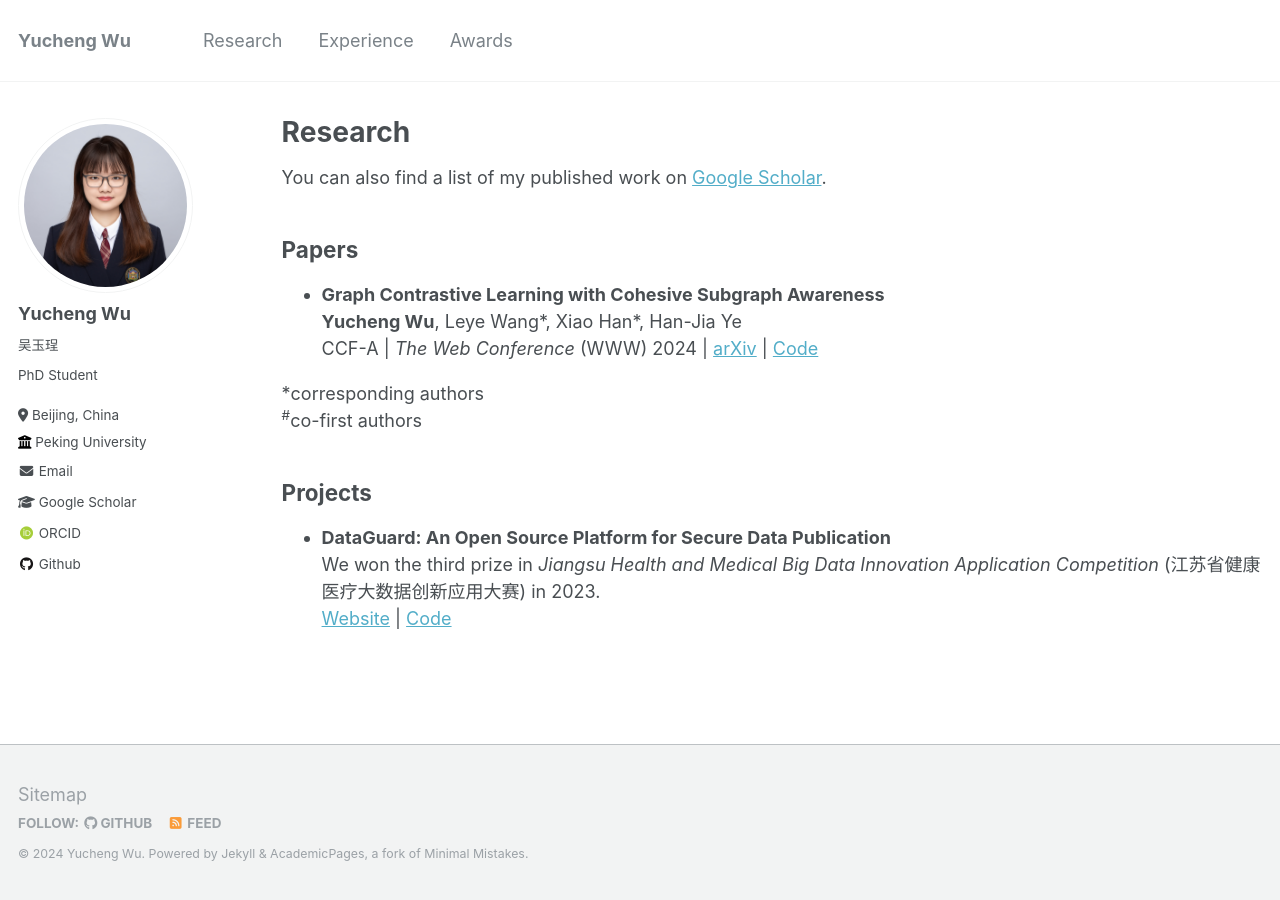
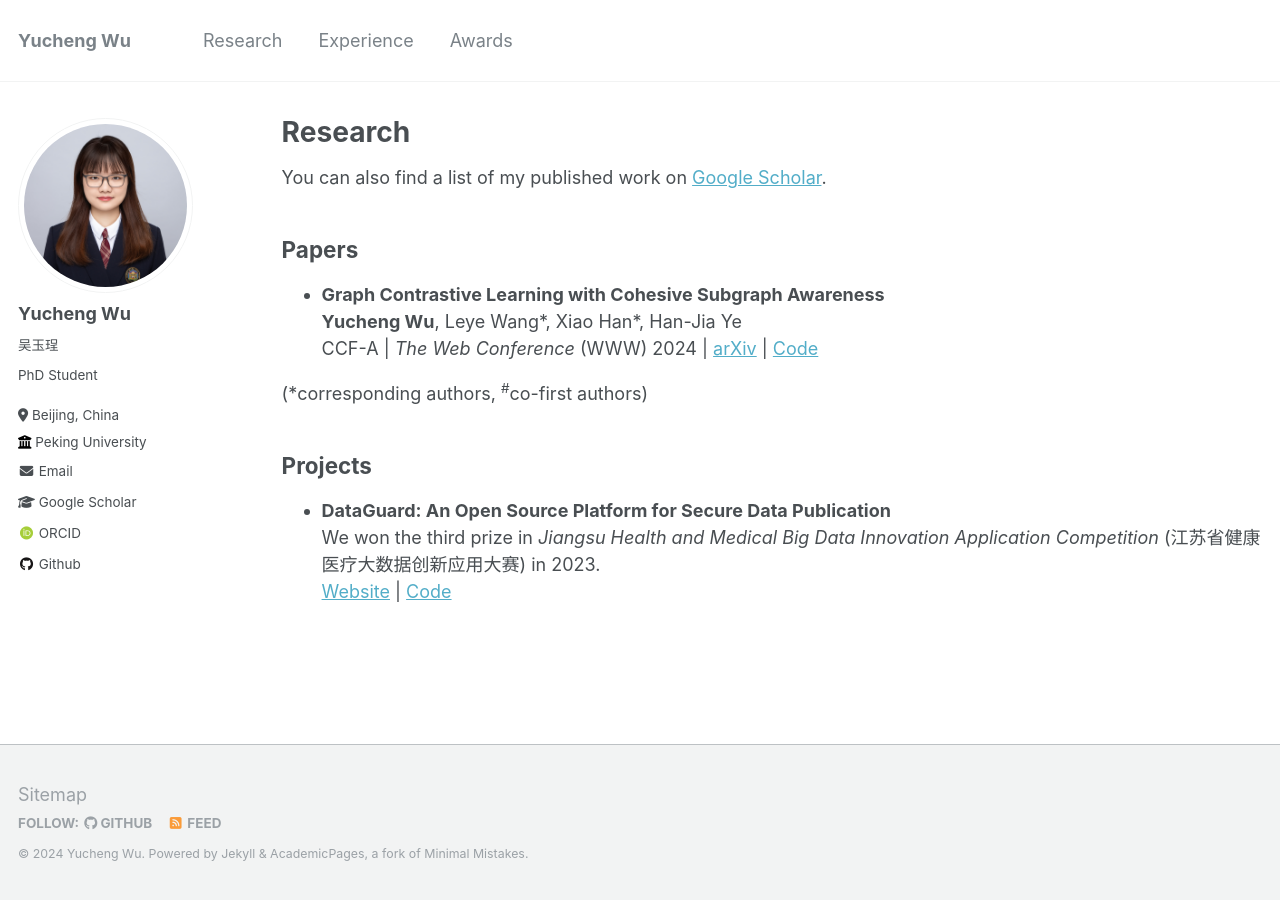
Before and after one commit to wuyucheng2002/wuyucheng2002.github.io, a Jekyll site: the page built from _pages/research.md, in a window 1280 px wide. Built offline with Jekyll 4.4.1, drawn with Linux system fonts in a browser that asks for light colours; some web fonts are replaced.

```diff
--- a/_pages/research.md
+++ b/_pages/research.md
@@ -15,8 +15,7 @@ You can also find a list of my published work on <a href="https://scholar.google
   <a href="https://arxiv.org/abs/2401.17580" target="_blank">arXiv</a> |
   <a href="https://github.com/wuyucheng2002/CTAug" target="_blank">Code</a>
 
-\*corresponding authors <br/>
-<sup>#</sup>co-first authors
+(\*corresponding authors, <sup>#</sup>co-first authors)
 
 
 ## Projects
```
